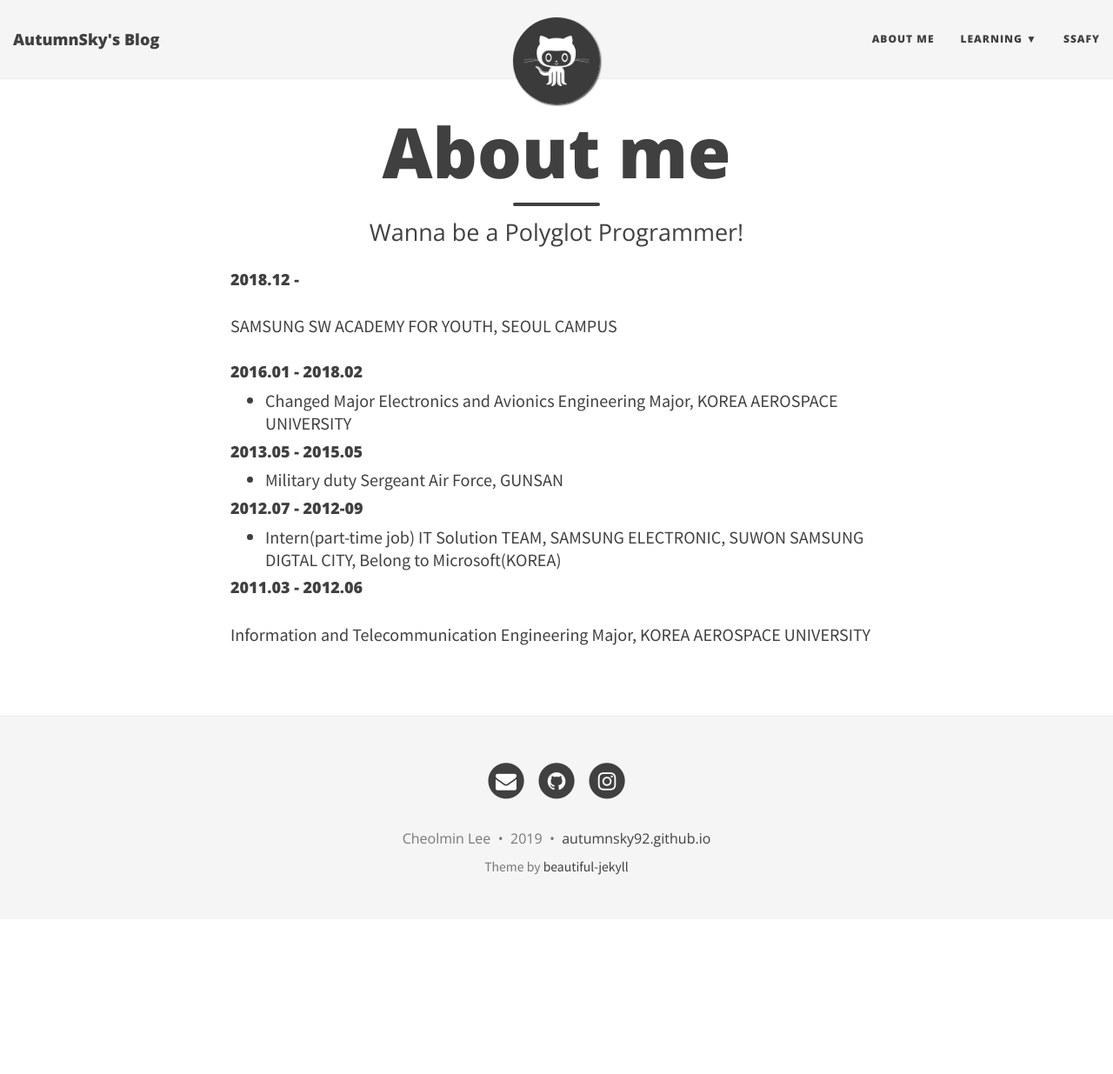
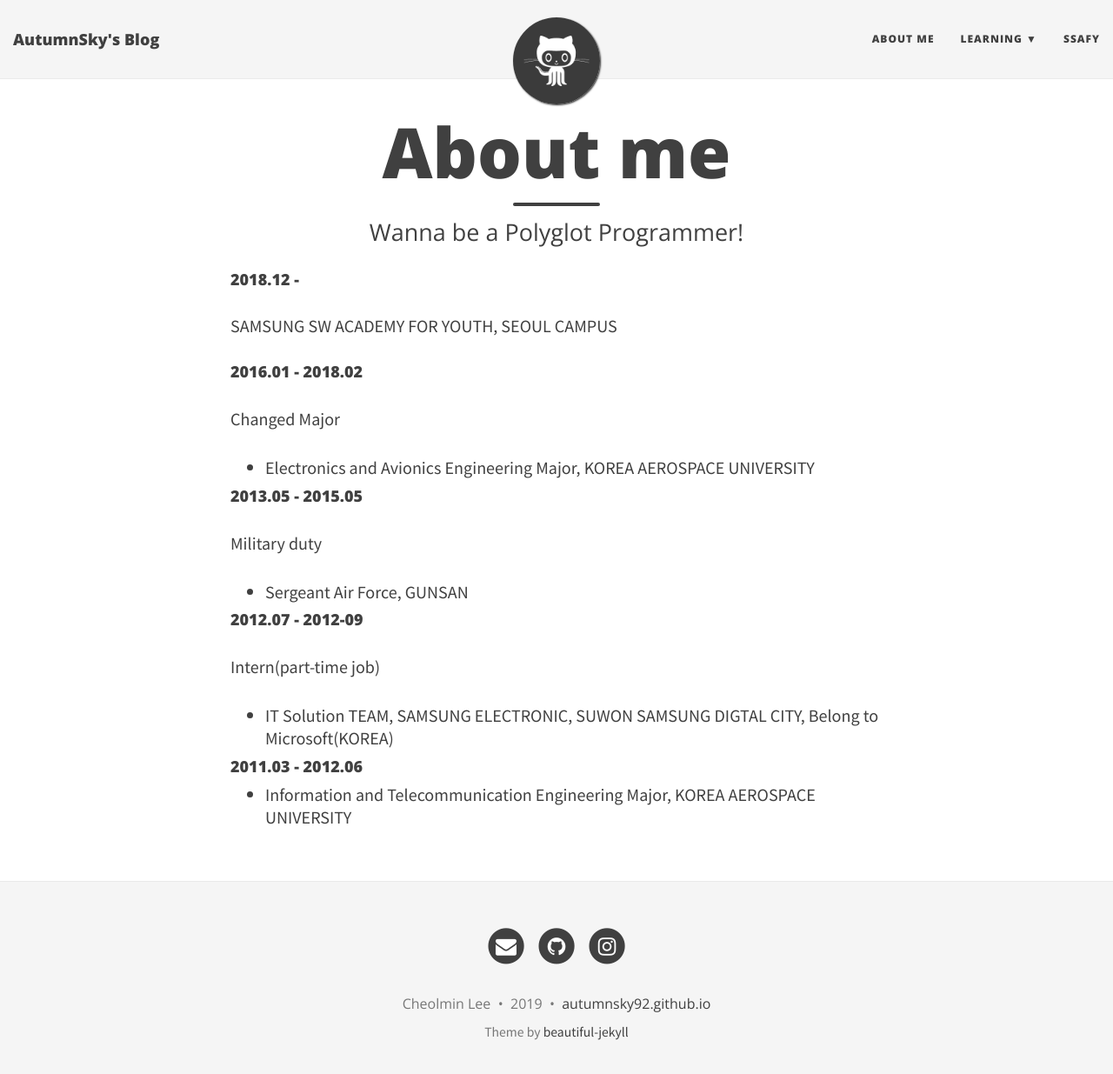
Before and after one commit to DongChanS/AutumnSky92.github.io, a Jekyll site: the page built from aboutme.md, in a window 1280 px wide and 1247 px high. Shown: the top 1235 px of the window at 87% size. Built offline with Jekyll 4.4.1, drawn with Linux system fonts in a browser that asks for light colours; nearby versions of some CDN libraries.

```diff
--- a/aboutme.md
+++ b/aboutme.md
@@ -11,21 +11,21 @@ SAMSUNG SW ACADEMY FOR YOUTH, SEOUL CAMPUS
 
 
 #### 2016.01 - 2018.02
-- Changed Major
-Electronics and Avionics Engineering Major, KOREA AEROSPACE UNIVERSITY
+Changed Major
+- Electronics and Avionics Engineering Major, KOREA AEROSPACE UNIVERSITY
 
 
 #### 2013.05 - 2015.05
-- Military duty
-Sergeant Air Force, GUNSAN
+Military duty
+- Sergeant Air Force, GUNSAN
 
 
 #### 2012.07 - 2012-09
-- Intern(part-time job)
-IT Solution TEAM, SAMSUNG ELECTRONIC, SUWON SAMSUNG DIGTAL CITY, Belong to Microsoft(KOREA)
+Intern(part-time job)
+- IT Solution TEAM, SAMSUNG ELECTRONIC, SUWON SAMSUNG DIGTAL CITY, Belong to Microsoft(KOREA)
 
 
 
 #### 2011.03 - 2012.06
-Information and
+- Information and
 Telecommunication Engineering Major, KOREA AEROSPACE UNIVERSITY
```
